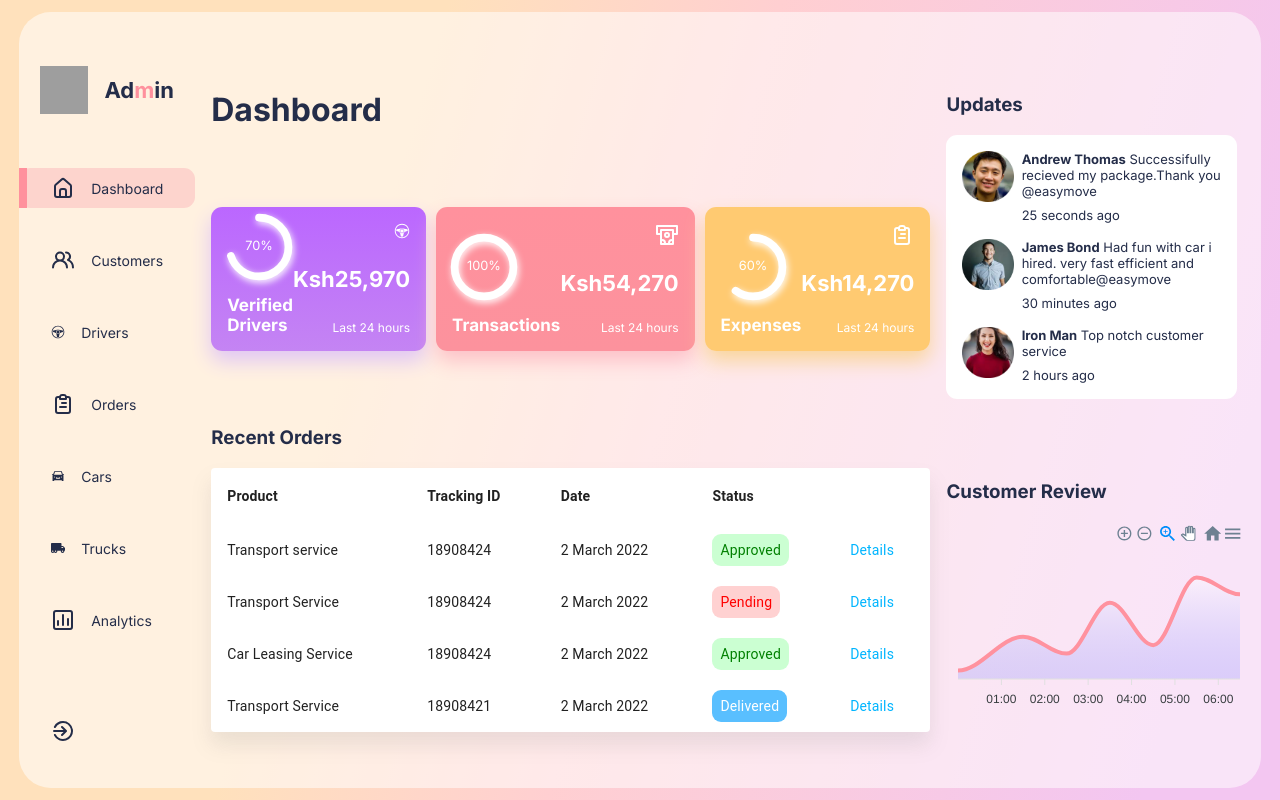
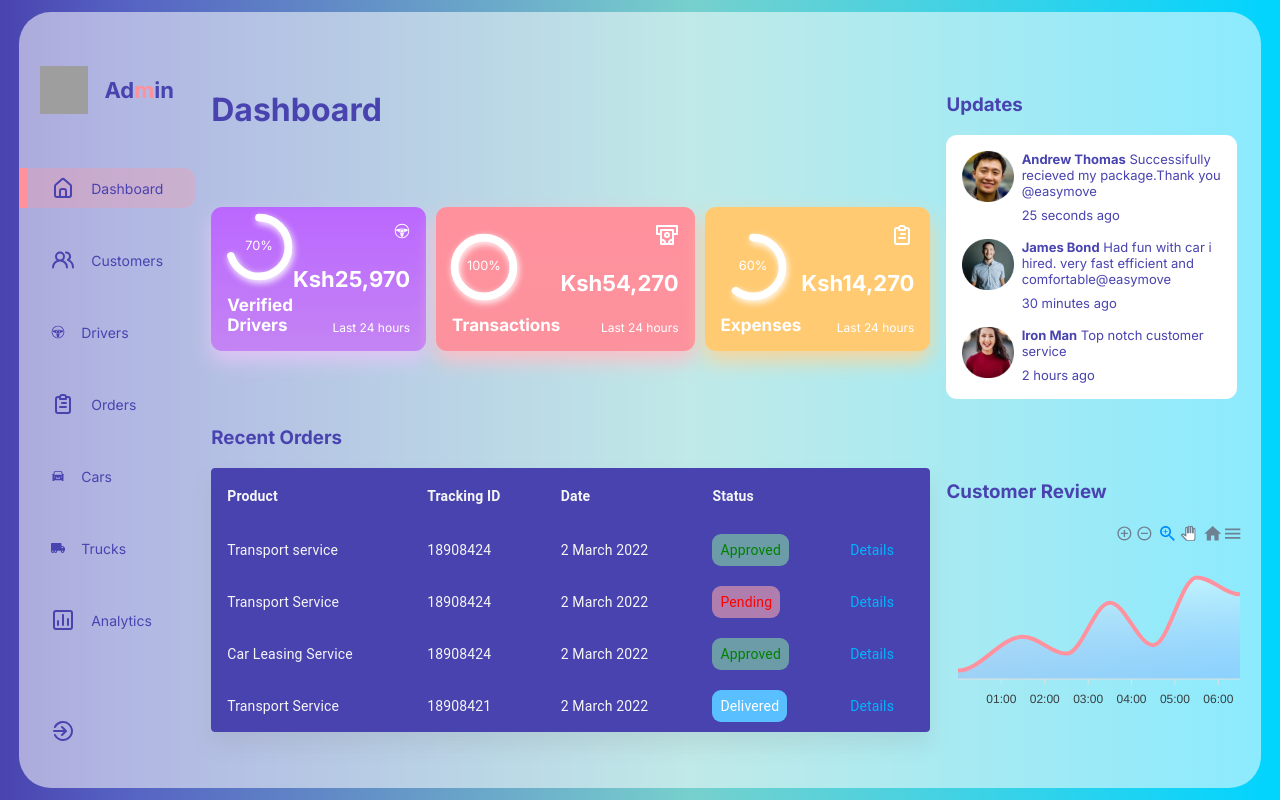
Before and after one commit to Edwin574/react-dashboard, a React (Create React App) app: page / in a window 1280 px wide. Built offline with nearby package versions, Linux system fonts and the light colour scheme; grey boxes are pictures that could not be loaded.

Commit message:
side bar

```diff
--- a/src/App.css
+++ b/src/App.css
@@ -13,13 +13,8 @@
 
 .App {
   /* padding: 0.5rem 3.5rem; */
-  color: var(--black);
-  background: linear-gradient(
-    106.37deg,
-    #ffe1bc 29.63%,
-    #ffcfd1 51.55%,
-    #f3c6f1 90.85%
-  );
+  color: rgb(73,67,175);
+  background: linear-gradient(90deg, rgba(73,67,175,1) 0%, rgba(85,96,194,1) 9%, rgba(118,208,205,1) 54%, rgba(0,212,255,1) 100%);
   height: 100vh;
   display: flex;
   align-items: center;
--- a/src/App.js
+++ b/src/App.js
@@ -1,7 +1,8 @@
 import './App.css'
 import MainDash from './components/MainDash/MainDash';
 import RightSide from './components/RigtSide/RightSide';
-import Sidebar from './components/Sidebar';
+
+import Sidebar from './components/SideBar/SideBar';
 
 function App() {
   return (
--- /dev/null
+++ b/src/components/SideBar/SideBar.js
@@ -0,0 +1,68 @@
+import React, { useState } from "react";
+import "./Sidebar.css";
+import Logo from "../../imgs/logo2.png";
+import { UilSignOutAlt } from "@iconscout/react-unicons";
+import { SidebarData } from "../../Data/Data";
+import { UilBars } from "@iconscout/react-unicons";
+import { motion } from "framer-motion";
+
+const Sidebar = () => {
+  const [selected, setSelected] = useState(0);
+
+  const [expanded, setExpaned] = useState(true);
+
+  const sidebarVariants = {
+    true: {
+      left: "0",
+    },
+    false: {
+      left: "-60%",
+    },
+  };
+  console.log(window.innerWidth);
+  return (
+    <>
+      <div
+        className="bars"
+        style={expanded ? { left: "60%" } : { left: "5%" }}
+        onClick={() => setExpaned(!expanded)}
+      >
+        <UilBars />
+      </div>
+      <motion.div
+        className="sidebar"
+        variants={sidebarVariants}
+        animate={window.innerWidth <= 768 ? `${expanded}` : ""}
+      >
+        {/* logo */}
+        <div className="logo">
+          <img src={Logo} alt="logo" />
+          <span>
+            Ad<span>m</span>in
+          </span>
+        </div>
+
+        <div className="menu">
+          {SidebarData.map((item, index) => {
+            return (
+              <div
+                className={selected === index ? "menuItem active" : "menuItem"}
+                key={index}
+                onClick={() => setSelected(index)}
+              >
+                <item.icon />
+                <span>{item.heading}</span>
+              </div>
+            );
+          })}
+          {/* signoutIcon */}
+          <div className="menuItem">
+            <UilSignOutAlt />
+          </div>
+        </div>
+      </motion.div>
+    </>
+  );
+};
+
+export default Sidebar;
--- a/src/components/Sidebar.js
+++ /dev/null
@@ -1,63 +0,0 @@
-import React, { useState } from "react";
-import "./Sidebar.css";
-import Logo from "../imgs/logo2.png";
-import { UilSignOutAlt } from "@iconscout/react-unicons";
-import { SidebarData } from "../Data/Data";
-import { UilBars } from "@iconscout/react-unicons";
-import { motion } from "framer-motion";
-
-const Sidebar = () => {
-  const [selected, setSelected] = useState(0);
-
-  const [expanded, setExpaned] = useState(true)
-
-  const sidebarVariants = {
-    true: {
-      left : '0'
-    },
-    false:{
-      left : '-60%'
-    }
-  }
-  console.log(window.innerWidth)
-  return (
-    <>
-      <div className="bars" style={expanded?{left: '60%'}:{left: '5%'}} onClick={()=>setExpaned(!expanded)}>
-        <UilBars />
-      </div>
-    <motion.div className='sidebar'
-    variants={sidebarVariants}
-    animate={window.innerWidth<=768?`${expanded}`:''}
-    >
-      {/* logo */}
-      <div className="logo">
-        <img src={Logo} alt="logo" />
-        <span>
-          Ad<span>m</span>in
-        </span>
-      </div>
-
-      <div className="menu">
-        {SidebarData.map((item, index) => {
-          return (
-            <div
-              className={selected === index ? "menuItem active" : "menuItem"}
-              key={index}
-              onClick={() => setSelected(index)}
-            >
-              <item.icon />
-              <span>{item.heading}</span>
-            </div>
-          );
-        })}
-        {/* signoutIcon */}
-        <div className="menuItem">
-          <UilSignOutAlt />
-        </div>
-      </div>
-    </motion.div>
-    </>
-  );
-};
-
-export default Sidebar;
--- a/src/components/Table/Table.css
+++ b/src/components/Table/Table.css
@@ -1,5 +1,8 @@
 .MuiTableRow-root > * {
   padding: 10px;
+  background: rgb(73,67,175)!important;
+  background:linear-gradient(90deg, rgba(73,67,175,1) 0%, rgba(118,208,205,1) 0%, rgba(85,96,194,1) 42%, rgba(0,212,255,1) 100%);
+  color: whitesmoke !important;
 }
 
 .MuiTableRow-root.MuiTableRow-head > * {
```
Also changed, not shown: src/components/SideBar/Sidebar.css (renamed from src/components/Sidebar.css), 1 other file (tests, documents, lock files or other folders).
